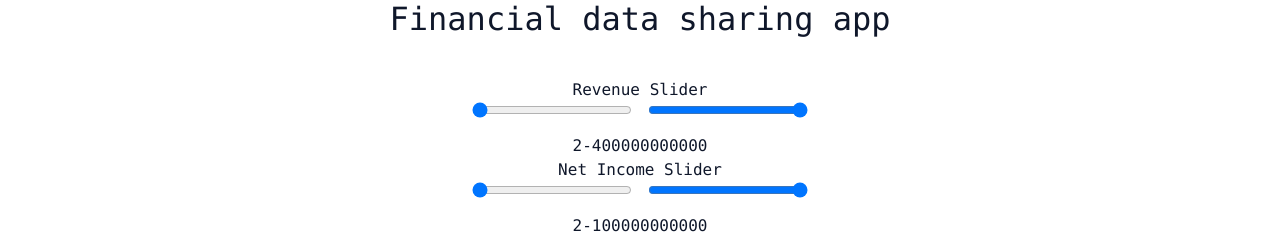
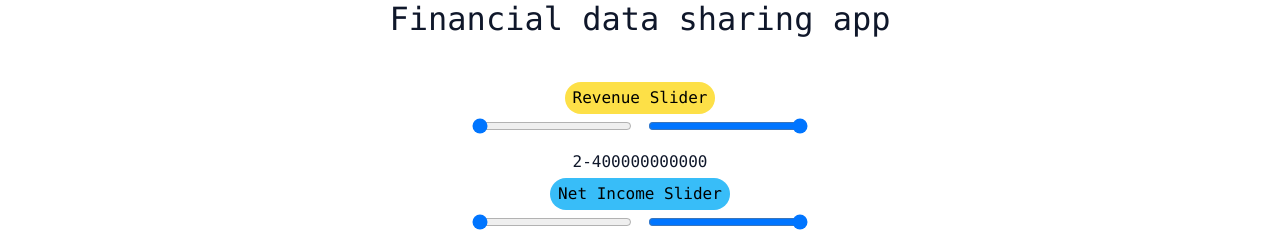
Before and after one commit to TanmayiKasthuri/FinancialDataApp, a React (Create React App) app: page / in a window 1280 px wide. Shown: the top 249 px of the page. Built offline with nearby package versions, Linux system fonts and the light colour scheme; no server answers.

Commit message:
some styling changes

```diff
--- a/src/components/IcomeStatement/incomestatement.tsx
+++ b/src/components/IcomeStatement/incomestatement.tsx
@@ -96,9 +96,13 @@ const IncomeStatementTable: React.FC = () => {
   if (loading) return <p>Loading...</p>;
   return (
     <div className="container mx-auto py-10">
-    <h2>Revenue Slider</h2>
+    <h2 className="bg-yellow-300 text-black p-2 rounded-full w-max inline-block text-lg sm:text-base sm:py-1 sm:px-2 sm:mt-1 sm:mb-1">
+    Revenue Slider
+    </h2>
     <MultiRangeSlider min={minVal} max={maxVal} onRangeChange={handleRangeChange} />
-    <h2>Net Income Slider</h2>
+    <h2 className="bg-sky-400 text-black p-2 rounded-full w-max inline-block text-lg sm:text-base sm:py-1 sm:px-2 sm:mt-1 sm:mb-1">
+      Net Income Slider
+    </h2>
     <MultiRangeSlider min={minNetProfit} max={maxNetProfit} onRangeChange={handleNetProfitRangeChange} />
     <DataTable columns={columns} data={filteredData} date="date" />
     </div>
```
